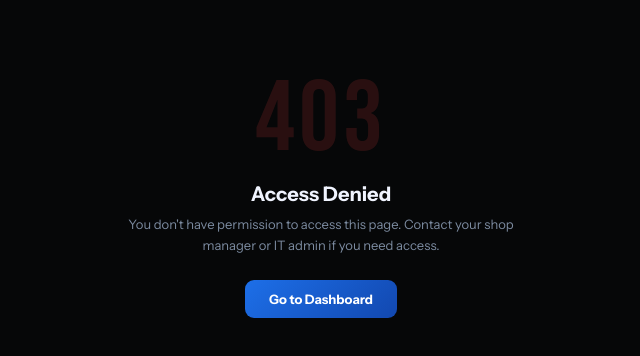
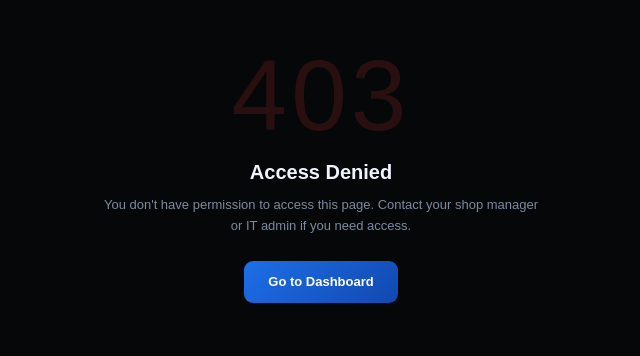
Before and after one commit to ken13an/truckzen, a Next.js app: page /403 in a window 1280 px wide. Shown: the part 226-582 px from the top of the page, without its empty margins (319-959 px from the left). Built offline with nearby package versions, Linux system fonts and the light colour scheme; no server answers.

Commit message:
000: Brand redesign foundation — Tailwind 4, globals.css, Inter font, Lucide icons, brand variables

```diff
--- a/package.json
+++ b/package.json
@@ -32,12 +32,16 @@
     "node": ">=20.0.0"
   },
   "devDependencies": {
+    "@tailwindcss/postcss": "^4.2.2",
     "@types/node": "^20.0.0",
     "@types/react": "^18.3.0",
     "@types/react-dom": "^18.3.0",
     "dotenv": "^16.4.0",
     "eslint": "^9.0.0",
     "eslint-config-next": "^16.1.7",
+    "lucide-react": "^0.577.0",
+    "postcss": "^8.5.8",
+    "tailwindcss": "^4.2.2",
     "typescript": "^5.4.0"
   }
 }
--- /dev/null
+++ b/postcss.config.js
@@ -0,0 +1,5 @@
+module.exports = {
+  plugins: {
+    '@tailwindcss/postcss': {},
+  },
+}
--- /dev/null
+++ b/src/app/globals.css
@@ -0,0 +1,89 @@
+@import "tailwindcss";
+
+:root {
+  /* Backgrounds */
+  --bg: #08080C;
+  --surface: #111117;
+  --surface-2: #1C1C24;
+  --border: #28283A;
+  /* Brand */
+  --teal: #00E0B0;
+  --teal-hover: #00B892;
+  --teal-active: #00805F;
+  /* AI */
+  --purple: #7C6CF0;
+  --purple-light: #9D91F5;
+  --purple-dark: #5B4CC4;
+  /* Text */
+  --text-primary: #EDEDF0;
+  --text-secondary: #9898A5;
+  --text-tertiary: #5A5A68;
+  /* Status */
+  --success: #00D48E;
+  --warning: #FFBE2E;
+  --error: #FF6B6B;
+  /* Light mode */
+  --light-bg: #F4F4F6;
+  --light-surface: #FFFFFF;
+  --light-border: #E2E2E6;
+  --light-text: #1A1A22;
+  /* Radius */
+  --radius-sm: 4px;
+  --radius-md: 8px;
+  --radius-lg: 12px;
+  --radius-xl: 16px;
+  /* Spacing */
+  --space-xs: 4px;
+  --space-sm: 8px;
+  --space-md: 12px;
+  --space-lg: 16px;
+  --space-xl: 24px;
+  --space-2xl: 32px;
+  --space-3xl: 48px;
+  --space-4xl: 64px;
+  /* Motion */
+  --transition-micro: 150ms ease-out;
+  --transition-std: 250ms ease-in-out;
+  --transition-emphasis: 400ms cubic-bezier(.4,0,.2,1);
+  --transition-exit: 200ms ease-in;
+}
+
+* {
+  box-sizing: border-box;
+  margin: 0;
+  padding: 0;
+}
+
+body {
+  background-color: var(--bg);
+  color: var(--text-primary);
+  font-family: 'Inter', -apple-system, BlinkMacSystemFont, 'Segoe UI', system-ui, sans-serif;
+  font-size: 14px;
+  line-height: 1.5;
+  -webkit-font-smoothing: antialiased;
+  -moz-osx-font-smoothing: grayscale;
+}
+
+@media (prefers-reduced-motion: reduce) {
+  *, *::before, *::after {
+    animation-duration: 0.01ms !important;
+    animation-iteration-count: 1 !important;
+    transition-duration: 0.01ms !important;
+  }
+}
+
+/* Scrollbar styling */
+::-webkit-scrollbar {
+  width: 6px;
+  height: 6px;
+}
+::-webkit-scrollbar-track {
+  background: var(--bg);
+}
+::-webkit-scrollbar-thumb {
+  background: var(--border);
+  border-radius: 3px;
+}
+::-webkit-scrollbar-thumb:hover {
+  background: var(--text-tertiary);
+}
--- a/src/app/layout.tsx
+++ b/src/app/layout.tsx
@@ -1,4 +1,5 @@
 import type { Metadata, Viewport } from 'next'
+import './globals.css'
 import { ToastProvider } from '@/components/Toast'
 import AppShell from '@/components/AppShell'
 import { ServiceWorkerRegistrar, InstallPrompt } from '@/components/ServiceWorker'
@@ -86,7 +87,7 @@ export default function RootLayout({ children }: { children: React.ReactNode })
         <link rel="preconnect" href="https://fonts.googleapis.com"/>
         <link rel="preconnect" href="https://fonts.gstatic.com" crossOrigin="anonymous"/>
         <link
-          href="https://fonts.googleapis.com/css2?family=Bebas+Neue&family=Instrument+Sans:ital,wght@0,400;0,500;0,600;0,700&family=IBM+Plex+Mono:wght@400;500;600&display=swap"
+          href="https://fonts.googleapis.com/css2?family=Inter:wght@400;500;600;700&family=JetBrains+Mono:wght@400;500;600&display=swap"
           rel="stylesheet"
         />
         {/* Apple splash screens */}
@@ -137,7 +138,7 @@ export default function RootLayout({ children }: { children: React.ReactNode })
           }}
         />
       </head>
-      <body style={{ margin: 0, padding: 0, background: '#060708', fontFamily: "'Instrument Sans',sans-serif" }}>
+      <body>
         <ToastProvider>
           <AppShell>{children}</AppShell>
         </ToastProvider>
--- /dev/null
+++ b/tailwind.config.ts
@@ -0,0 +1,52 @@
+import type { Config } from 'tailwindcss'
+
+const config: Config = {
+  content: [
+    './src/**/*.{js,ts,jsx,tsx,mdx}',
+  ],
+  theme: {
+    extend: {
+      colors: {
+        bg: '#08080C',
+        surface: '#111117',
+        'surface-2': '#1C1C24',
+        'brand-border': '#28283A',
+        teal: { DEFAULT: '#00E0B0', hover: '#00B892', active: '#00805F' },
+        purple: { DEFAULT: '#7C6CF0', light: '#9D91F5', dark: '#5B4CC4' },
+        'text-primary': '#EDEDF0',
+        'text-secondary': '#9898A5',
+        'text-tertiary': '#5A5A68',
+        success: '#00D48E',
+        warning: '#FFBE2E',
+        error: '#FF6B6B',
+        'light-bg': '#F4F4F6',
+        'light-surface': '#FFFFFF',
+        'light-border': '#E2E2E6',
+        'light-text': '#1A1A22',
+      },
+      borderRadius: {
+        sm: '4px',
+        md: '8px',
+        lg: '12px',
+        xl: '16px',
+      },
+      fontFamily: {
+        sans: ['Inter', '-apple-system', 'BlinkMacSystemFont', 'Segoe UI', 'system-ui', 'sans-serif'],
+        mono: ['JetBrains Mono', 'SF Mono', 'Courier', 'monospace'],
+      },
+      spacing: {
+        'xs': '4px',
+        'sm-space': '8px',
+        'md-space': '12px',
+        'lg-space': '16px',
+        'xl-space': '24px',
+        '2xl-space': '32px',
+        '3xl-space': '48px',
+        '4xl-space': '64px',
+      },
+    },
+  },
+  plugins: [],
+}
+
+export default config
```
Also changed, not shown: .truckzen/DONE/BUILD_LOG.txt, .truckzen/DONE/CHANGELOG.md, .truckzen/DONE/CURRENT_STATUS.md, 1 other file (tests, documents, lock files or other folders).
